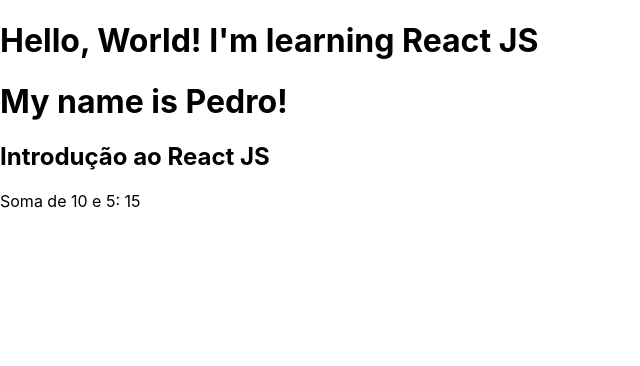
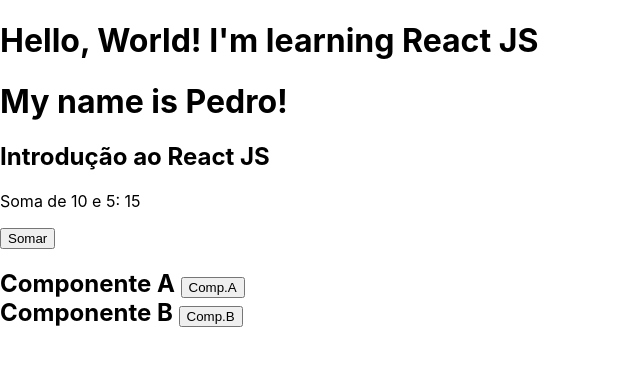
Before and after one commit to AlbusQuercus94/Impulso-React-Web-Developer, a React (Create React App) app in the folder React_JS/Introdução_ao_ReactJS/App_Tutorial_1/: page / in a window 1280 px wide. Shown: the top 366 px of the page, without its empty margins (0-640 px from the left). Built offline with nearby package versions, Linux system fonts and the light colour scheme.

Commit message:
Update Aula 01
Conclusão da 3 parte da aula 1.

```diff
--- a/React_JS/Introdução_ao_ReactJS/App_Tutorial_1/src/App.js
+++ b/React_JS/Introdução_ao_ReactJS/App_Tutorial_1/src/App.js
@@ -1,5 +1,8 @@
 // import logo from './logo.svg';
 import './App.css';
+import Button from './Components/Button'
+import ComponentA from './Components/ComponentA';
+import ComponentB from './Components/ComponentB';
 
 
 function soma (a, b){
@@ -15,12 +18,20 @@
     </div>
   )}
 
-
+//Função Principal
 function App() {
   return (
     <div className="container">
       <h1>Hello, World! I'm learning React JS</h1>
       {myName()}
+      <Button onClick={()=>console.log(soma(30,94))} name='Somar' /> {/*Assim é como se chama um componente.*/}
+      <ComponentA>
+        <Button onClick={()=>console.log(soma(60,84))} name='Comp.A' />
+        <ComponentB>
+          <Button onClick={()=>console.log(soma(50,14))} name='Comp.B' />
+        </ComponentB>
+      </ComponentA>
+
     </div>
   );
 }
--- /dev/null
+++ b/React_JS/Introdução_ao_ReactJS/App_Tutorial_1/src/Components/Button.jsx
@@ -0,0 +1,10 @@
+import React from "react";
+
+function Button (props){
+    const { name, onClick } = props
+    return(
+        <button className='btn' onClick={onClick}>{name}</button>
+    )
+}
+
+export default Button
--- /dev/null
+++ b/React_JS/Introdução_ao_ReactJS/App_Tutorial_1/src/Components/ComponentA.jsx
@@ -0,0 +1,9 @@
+import React from "react";
+
+function ComponentA (props){
+    return(
+        <h2>Componente A {props.children}</h2>
+    )
+}
+
+export default ComponentA
--- /dev/null
+++ b/React_JS/Introdução_ao_ReactJS/App_Tutorial_1/src/Components/ComponentB.jsx
@@ -0,0 +1,9 @@
+import React from "react";
+
+function ComponentB (props){
+    return(
+        <div>Componente B {props.children}</div>
+    )
+}
+
+export default ComponentB
```
Also changed, not shown: 1 other file (tests, documents, lock files or other folders).
